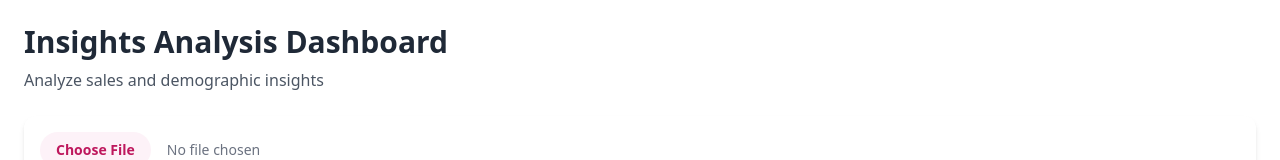
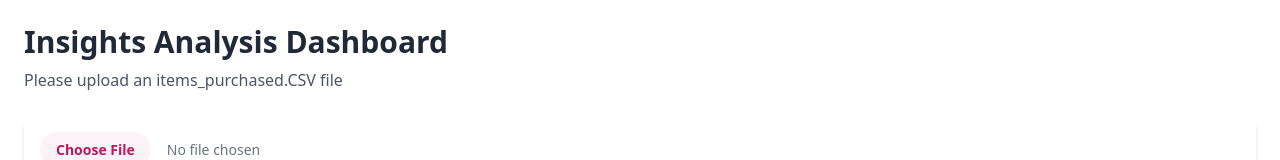
Before and after one commit to Greenie115/sales-dashboard, a React (Create React App) app: page / in a window 1280 px wide. Shown: the top 160 px of the page. Built offline with nearby package versions, Linux system fonts and the light colour scheme.

Commit message:
updated Favicon and subtitle text

```diff
--- a/public/index.html
+++ b/public/index.html
@@ -5,7 +5,7 @@
     <meta name="viewport" content="width=device-width, initial-scale=1" />
     <meta name="theme-color" content="#000000" />
     <meta name="description" content="Sales Dashboard" />
-    <title>Sales Dashboard</title>
+    <title>Insights Dashboard</title>
   </head>
   <body>
     <noscript>You need to enable JavaScript to run this app.</noscript>
--- a/src/components/SalesDashboard.js
+++ b/src/components/SalesDashboard.js
@@ -192,7 +192,7 @@ return (
     <div className="mb-6 flex justify-between items-center">
       <div>
         <h1 className="text-3xl font-bold text-gray-800 mb-2">Insights Analysis Dashboard</h1>
-        <p className="text-gray-600">Analyze sales and demographic insights</p>
+        <p className="text-gray-600">Please upload an items_purchased.CSV file</p>
       </div>
       {data.length > 0 && (
         <div className="flex items-center gap-4">
```
Also changed, not shown: 1 other file (tests, documents, lock files or other folders).
